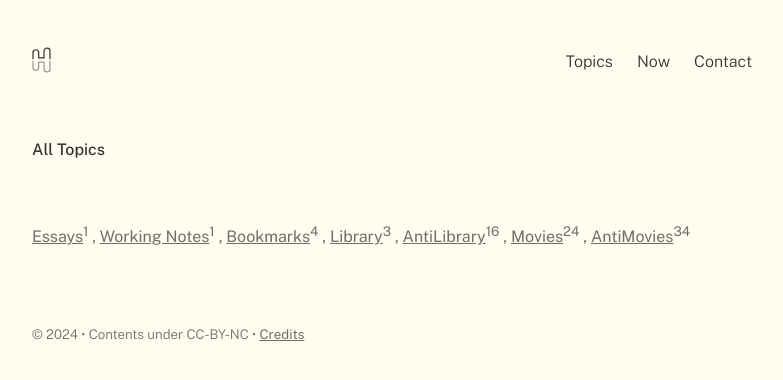
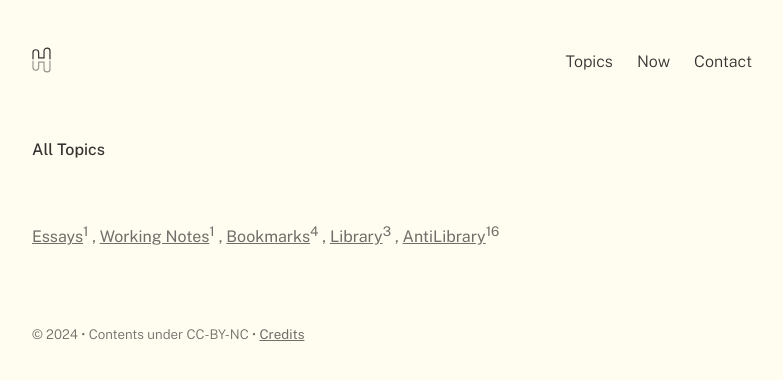
Before and after one commit to harperjamie/hrpr, a Jekyll site: the page built from pages/Topics.md, in a window 1280 px wide. Shown: the top 380 px of the page, without its empty margins (248-1031 px from the left). Built offline with Jekyll 4.4.1, drawn with Linux system fonts in a browser that asks for light colours; some web fonts are replaced; comment, search, counter and statistics services are not loaded.

Commit message:
Update Topics.md

```diff
--- a/pages/Topics.md
+++ b/pages/Topics.md
@@ -8,7 +8,7 @@ permalink: /topics
 {% assign sorted_notes = site.notes | sort: 'category-order' %}
 {% assign first_item = true %}
   {% for note_page in sorted_notes %}
-    {% if note_page.category == "MOC" %}
+    {% if note_page.category == "MOC" and note_page.title != "Movies" and note_page.title != "AntiMovies" and note_page.title != "Health" %}
       {% assign count = 0 %}
       {% for note in site.notes %}
         {% if note.category == note_page.cat-value %}
```
